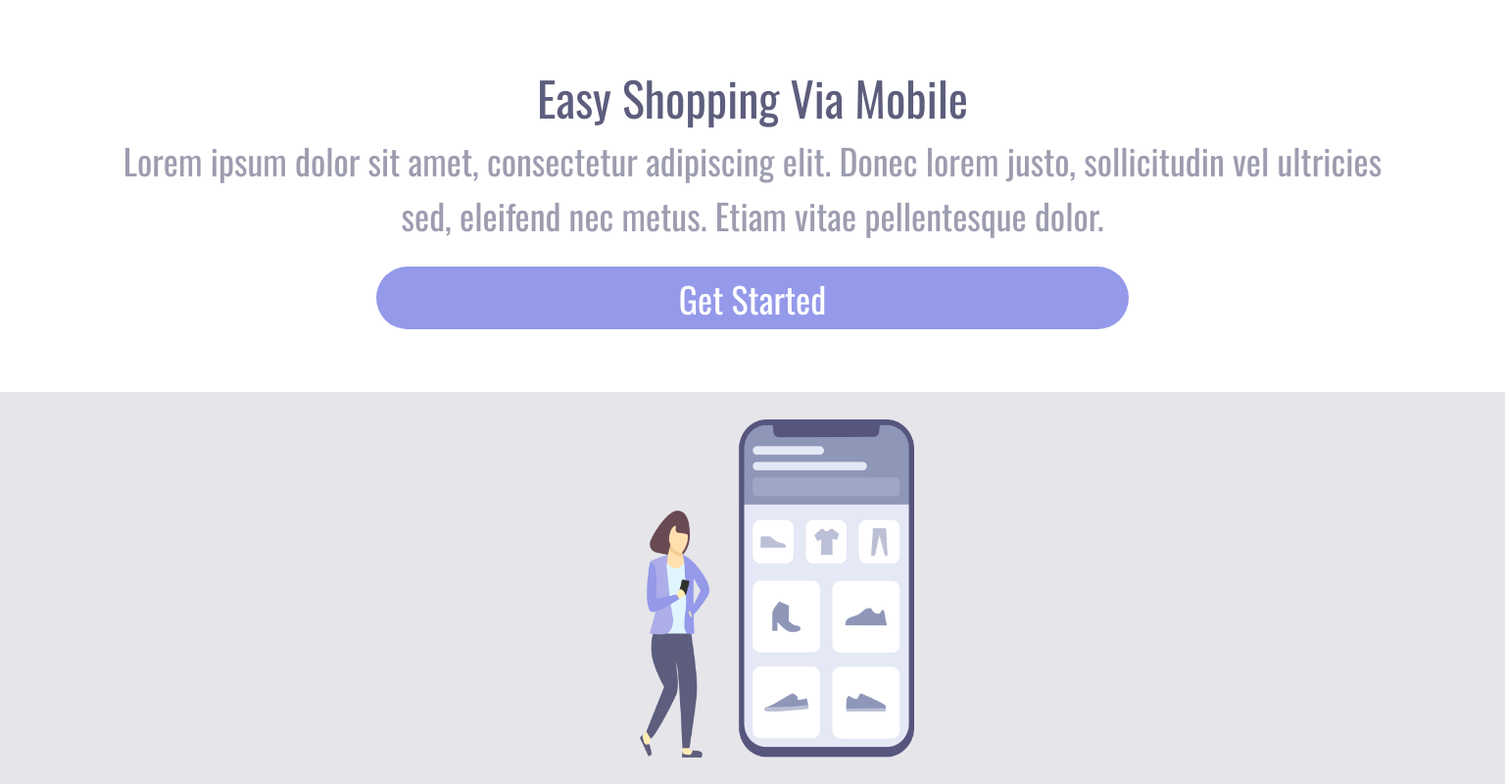
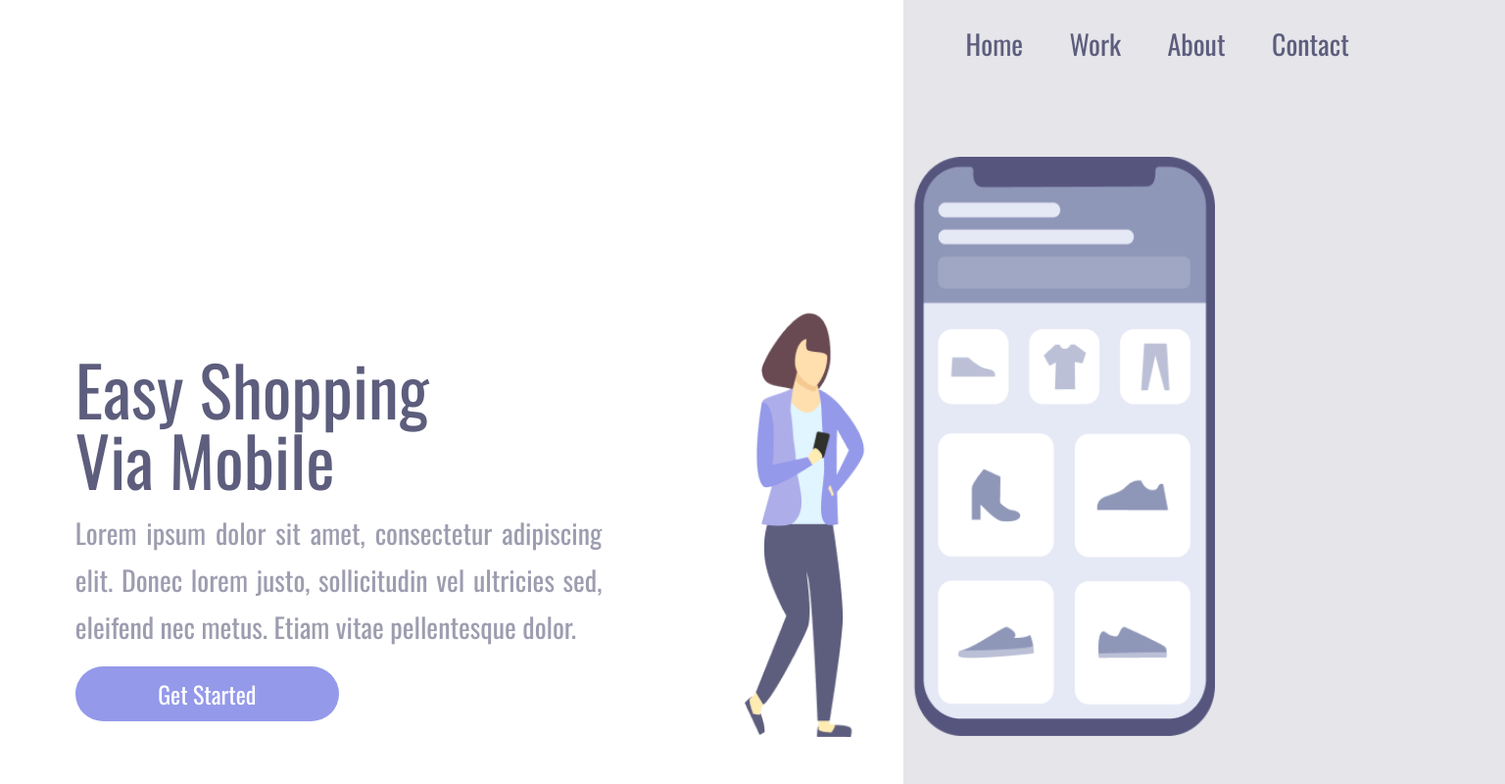
Before and after one commit to jvribeirodev/landingpage-store, a plain HTML site: page index.html in a window 1536 px wide. Shown: the whole page at 98% size. Drawn offline with nearby package versions, Linux system fonts and the light colour scheme.

Commit message:
Adicionado media query para desktop

```diff
--- a/styles.css
+++ b/styles.css
@@ -7,6 +7,7 @@
     margin: 0;
     box-sizing: border-box;
     font-family: 'Oswald', sans-serif;
+    color: #5D5D7D;
 }
 
 html {
@@ -14,24 +15,24 @@ html {
     height: 100%;
 }
 
-#sct-upleft{
+#sct-upleft {
     height: 50vh;
     width: 100%;
     position: absolute;
-    top:0vw;
+    top: 0vw;
 }
 
 #sct-downright {
-    background-color: rgba(93, 93, 125,0.16);
+    background-color: rgba(93, 93, 125, 0.16);
     position: absolute;
     bottom: 0;
     height: 50vh;
     width: 100%;
 }
 
-
-
-h1,button,a{
+h1,
+button,
+a {
     text-transform: capitalize;
 }
 
@@ -46,7 +47,6 @@ h1 {
     font-size: 9vw;
     line-height: 52px;
     text-align: center;
-    color: #5D5D7D;
     margin: 7.5vh auto 5vh;
 }
 
@@ -55,16 +55,15 @@ p {
     font-size: 5vw;
     line-height: 6vw;
     text-align: center;
-    color: #5D5D7D;
     mix-blend-mode: normal;
     opacity: 0.6;
     margin: 10vw 5.5vw;
 }
 
 button {
-    font-size:5.5vw;
+    font-size: 24px !important;
     height: 7vh;
-    width: 80vw;
+    width: 269px !important;
     text-align: center;
     color: #FFFFFF;
     border-radius: 40px;
@@ -86,25 +85,25 @@ img {
 
 @media screen and (orientation:landscape) {
 
-    h1{
+    h1 {
         font-size: 7vh;
         margin: 2.5vh auto;
         line-height: 32px;
     }
 
-    p{
+    p {
         font-size: 4.5vh;
         margin: .2vh 13.5vw 2vh;
         line-height: 10vh;
     }
 
-    img{
+    img {
         top: 3.5vh;
         width: 35vh;
         left: 42.5vw;
     }
 
-    button{
+    button {
         font-size: 6.5vh;
         height: 10vh;
         width: 30vw;
@@ -113,13 +112,13 @@ img {
 
 /* tablet portrait */
 
-@media screen and (min-width:500px) and (orientation:portrait){
+@media screen and (min-width:500px) and (orientation:portrait) {
 
-    p{
+    p {
         margin: 0 10vw 3.5vh;
     }
 
-    img{
+    img {
         top: 3.5vh;
         width: 35vh;
         left: 25vw;
@@ -128,67 +127,161 @@ img {
 
 /* tablet landscape */
 
-@media screen and (min-width:500px) and (orientation:landscape){
+@media screen and (min-width:500px) and (orientation:landscape) {
 
-    h1{
+    h1 {
         font-size: 6vh;
         margin: 2.5vw auto 2.5vh;
         line-height: 32px;
     }
 
-    p{
+    p {
         font-size: 4.5vh;
         line-height: 9vh;
         margin: 0 8vw 3vh;
     }
 
-    button{
+    button {
+        font-size: 4.5vh;
+        height: 8vh;
+        width: 50vw;
+    }
+
+    img {
+        top: 3.5vh;
+        width: 35vh;
+        left: 30vw;
+    }
+}
+
+@media screen and (min-width:700px) and (orientation:portrait) {
+
+    h1 {
+        font-size: 6vh;
+        margin: 10vw auto 2.5vh;
+        line-height: 32px;
+    }
+
+    p {
+        font-size: 3.5vh;
+        line-height: 5vh;
+        margin: 3vh 8vw 3vh;
+    }
+
+    button {
         font-size: 4.5vh;
         height: 8vh;
         width: 50vw;
     }
 }
 
-@media screen and (min-width:700px) and (orientation:portrait){
+@media screen and (min-width:700px) and (orientation:landscape) {
 
-    h1{
-        font-size: 6vh;
-        margin: 10vw auto 2.5vh;
-        line-height: 32px;
-    }
-
-    p{
-        font-size: 3.5vh;
-        line-height: 5vh;
-        margin: 3vh 8vw 3vh;
-    }
-
-    button{
-        font-size: 4.5vh;
-        height: 8vh;
-        width: 50vw;
-    }
-}
-
-@media screen and (min-width:700px) and (orientation:landscape){
-
-    h1{
+    h1 {
         font-size: 6vh;
         margin: 5.5vw auto 2.5vh;
         line-height: 32px;
     }
 
-    p{
+    p {
         font-size: 4.5vh;
         line-height: 7vh;
         margin: 0 8vw 3vh;
     }
 
-    button{
+    button {
         font-size: 4.5vh;
         height: 8vh;
         width: 50vw;
     }
+
+    img {
+        left: 35vw;
+    }
 }
 
 /* desktop */
+
+@media screen and (min-width: 1281px) and (orientation:landscape) {
+
+    #sct-upleft {
+        height: 100vh;
+        width: 60%;
+        position: absolute;
+        left: 5vw;
+    }
+
+    #sct-downright {
+        background-color: rgba(93, 93, 125, 0.16);
+        position: absolute;
+        right: 0;
+        height: 100vh;
+        width: 40%;
+    }
+
+    header {
+        position: absolute;
+        top: 3vh;
+        left:8vh;
+        font-size: 28px;
+        display: block;
+    }
+
+    a{
+        margin-right: 41px;
+        cursor: pointer;
+    }
+
+    a:hover{
+        opacity: 0.5;
+    }
+
+    a:active{
+        opacity: 1;
+    }
+
+    h1 {
+        width: 368px;
+        font-weight: 400;
+        font-size: 70px;
+        line-height: 9vh;
+        text-align: left;
+        margin:0;
+        margin-top:45vh;
+    }
+
+    p {
+        width: 35vw;
+        font-weight: 400;
+        font-size: 28px;
+        line-height: 48px;
+        text-align: justify;
+        margin: 2vh 0;
+    }
+
+    button {
+        height: 7vh;
+        width: 19vw;
+        font-weight: 400;
+        font-size: 24px;
+        line-height: 2vh;
+        margin: 0;
+        cursor: pointer;
+    }
+
+    button:hover{
+        background-color: #8488d1;
+    }
+
+    button:active{
+        background-color: #61649c;
+    }
+
+    img {
+        position: absolute;
+        left:-10.5vw;
+        top: 20vh;
+        width: 60vh;
+        margin: 0 auto;
+    }
+}
```
